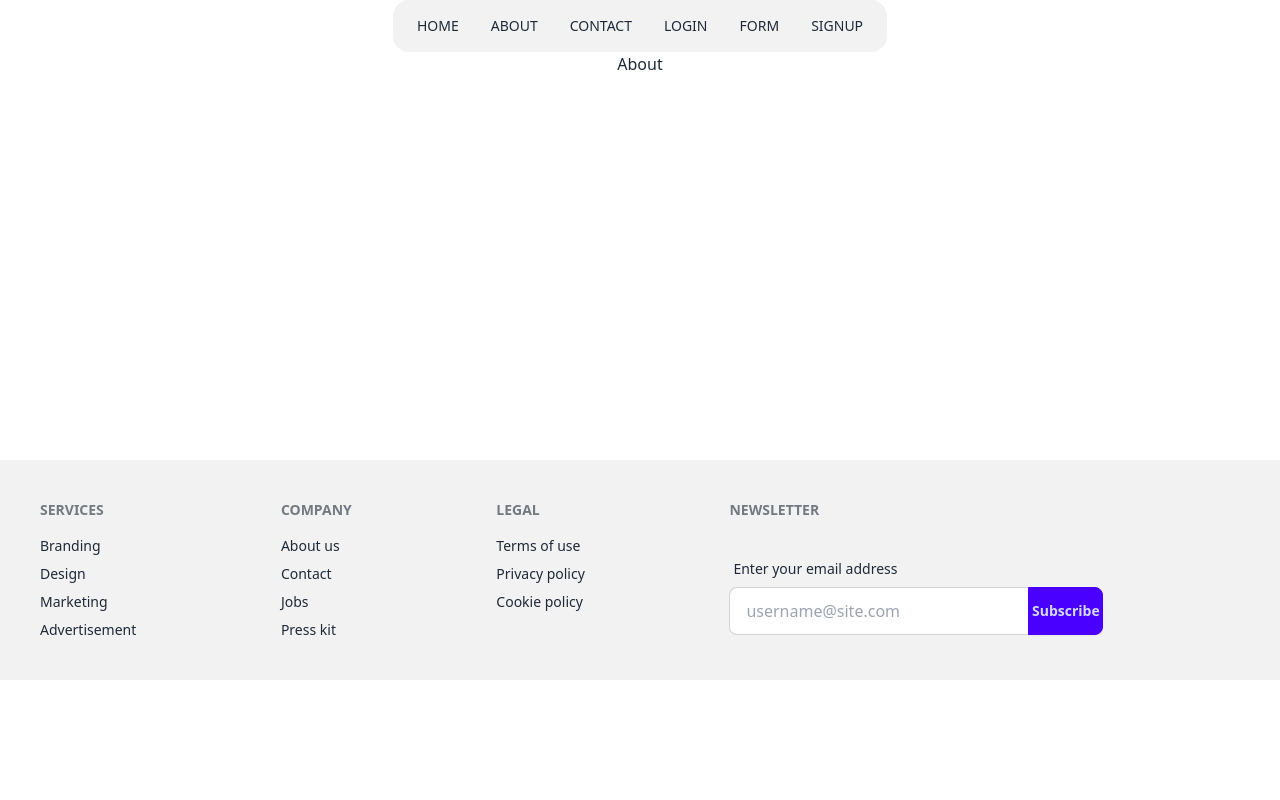
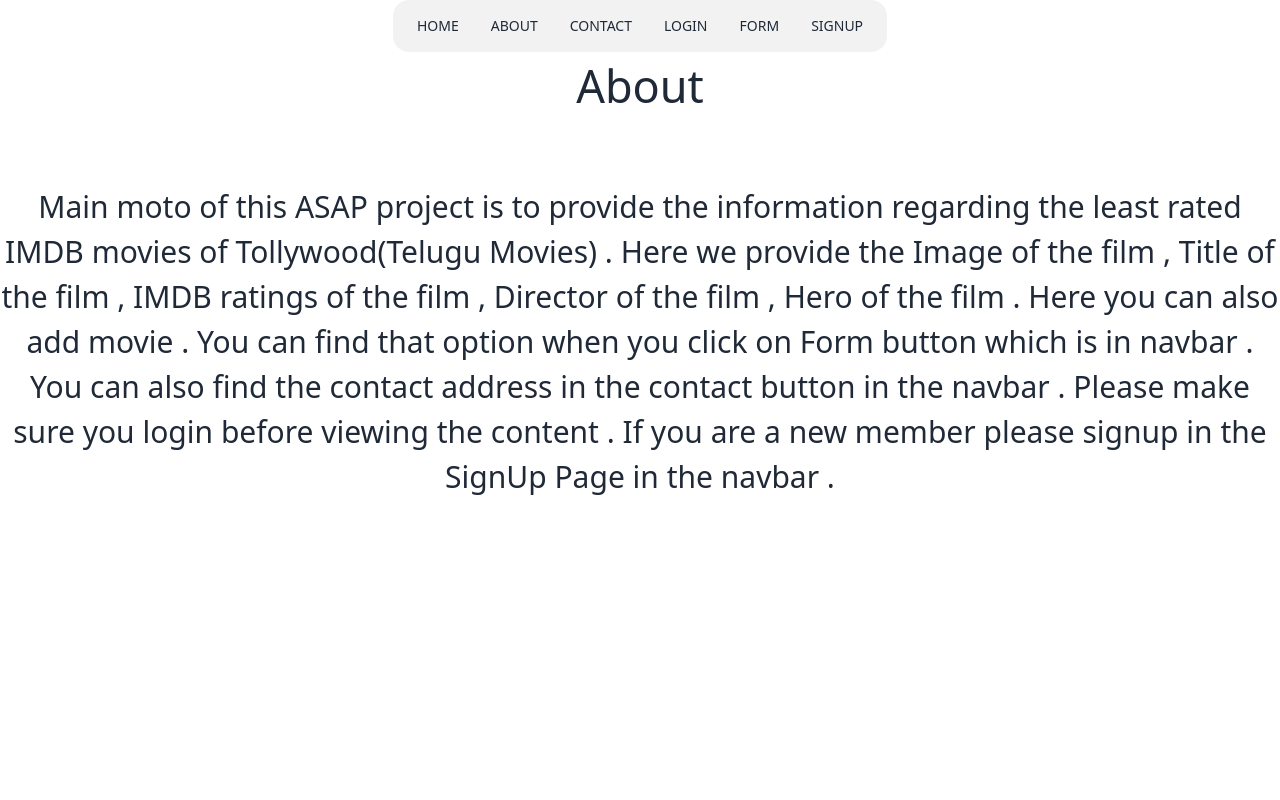
Before and after one commit to kalviumcommunity/S53_Top_Least_IMDB_Rated_Movies-Tollywood, a React (Vite) app in the folder Front-End/client/: page /about in a window 1280 px wide. Shown: the top 800 px of the page. Built offline with nearby package versions, Linux system fonts and the light colour scheme.

Commit message:
aboutUpdated

```diff
--- a/Front-End/client/src/App.css
+++ b/Front-End/client/src/App.css
@@ -145,3 +145,12 @@
   border: 1px solid white;
   width: 80px;
 }
+
+.about h1{
+  font-size: 45px;
+}
+
+.about p{
+  font-size: 30px;
+  margin-top: 5%
+}
--- a/Front-End/client/src/Components/About.jsx
+++ b/Front-End/client/src/Components/About.jsx
@@ -2,9 +2,10 @@
 
 function About(){
   return(
-    <>
+    <div className="about">
       <h1>About</h1>
-    </>
+      <p >Main moto of this ASAP project is to provide the information regarding the least rated IMDB movies of Tollywood(Telugu Movies) . Here we provide the Image of the film , Title of the film , IMDB ratings of the film , Director of the film , Hero of the film . Here you can also add movie . You can find that option when you click on Form button which is in navbar . You can also find the contact address in the contact button in the navbar . Please make sure you login before viewing the content . If you are a new member please signup in the SignUp Page in the navbar .  </p>
+    </div>
   )
 }
 
```
